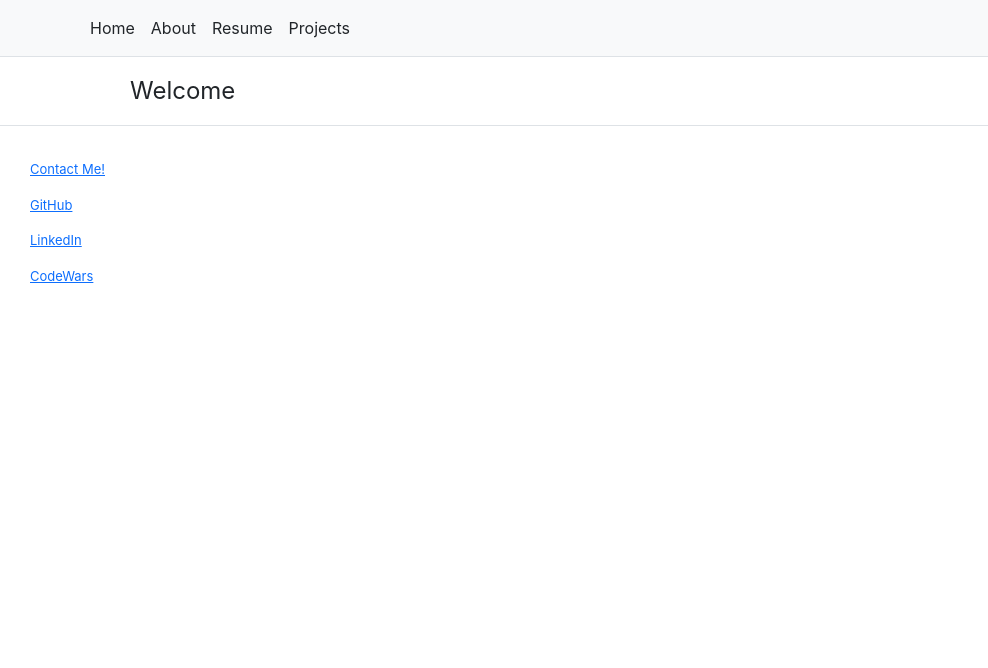
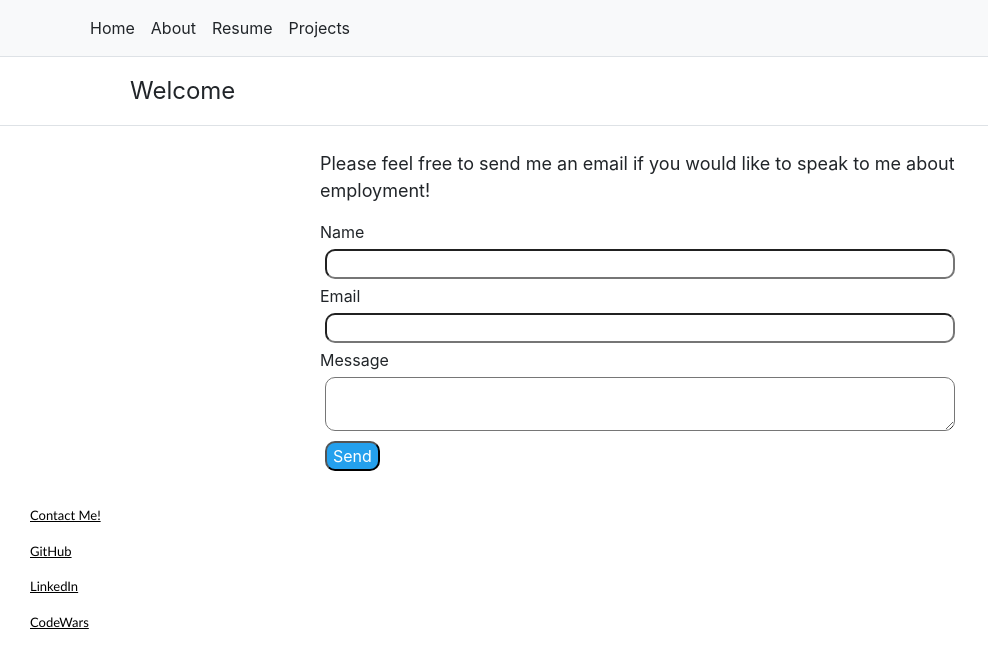
Before and after one commit to Lil-Chevy/react-web-page, a React (Create React App) app: page /contact in a window 1280 px wide. Shown: the top 668 px of the page, without its empty margins (0-988 px from the left). Built offline with nearby package versions, Linux system fonts and the light colour scheme.

Commit message:
add link for contact page, update link for github, add font styling

```diff
--- a/src/App.js
+++ b/src/App.js
@@ -10,6 +10,7 @@ import About from "./components/About";
 import Resume from "./components/Resume";
 import Projects from "./components/Projects";
 import CustomFooter from "./components/Custom-Footer";
+import Contact from "./components/Contact";
 
 function App() {
   return (
@@ -22,6 +23,7 @@ function App() {
         <Route path="/About" element={<About />} />
         <Route path="/Resume" element={<Resume />} />
         <Route path="/Projects" element={<Projects />} />
+        <Route path="/contact" element={<Contact />} />
       </Routes>
       <CustomFooter />
     </BrowserRouter>
--- a/src/components/Custom-Footer/customFooter.css
+++ b/src/components/Custom-Footer/customFooter.css
@@ -1,8 +1,13 @@
+a {
+  color: inherit;
+}
+
 p {
   font-size: small;
 }
 
 .footer {
+  font-family: "Gill Sans", "Gill Sans MT", Calibri, "Trebuchet MS", sans-serif;
   margin: 20px;
   padding: 10px;
   bottom: 5vh;
--- a/src/components/Custom-Footer/index.js
+++ b/src/components/Custom-Footer/index.js
@@ -11,7 +11,7 @@ function CustomFooter() {
       </p>
       {/* GitHub Link */}
       <p className="footer-item">
-        <a href="https://github.com/Lil-Chevy">GitHub</a>
+        <a href="https://github.com/nowaczewski">GitHub</a>
       </p>
       {/* LinkedIn Link */}
       <p className="footer-item">
```
